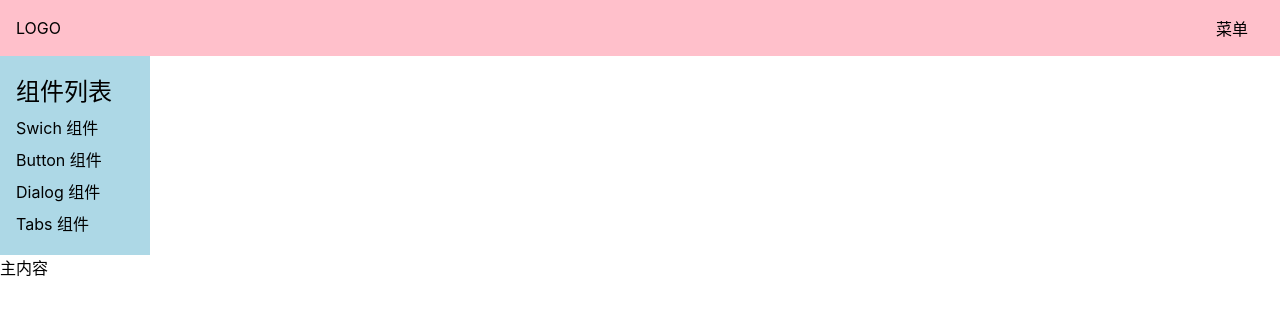
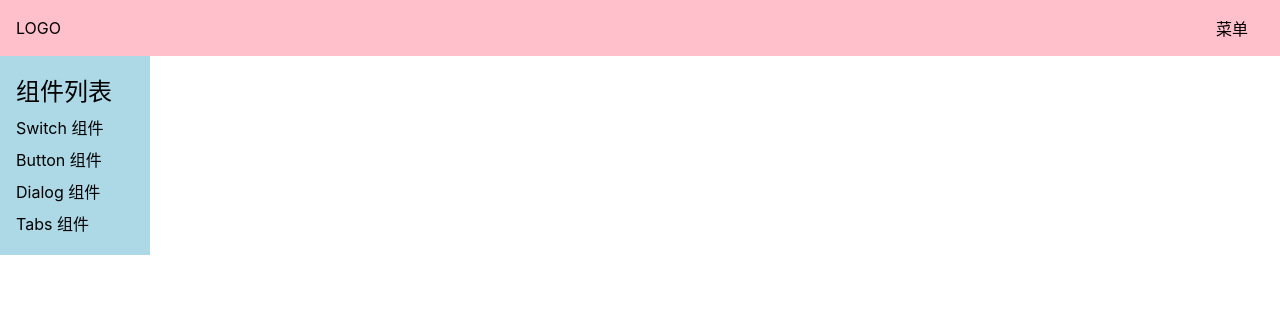
Before and after one commit to xue0211/flurryUI, a Vue app in the folder flurryUI/: page /#/doc in a window 1280 px wide. Shown: the top 314 px of the page. Built offline with nearby package versions, Linux system fonts and the light colour scheme.

Commit message:
路由切换后，关闭aside

```diff
--- a/flurryUI/src/App.vue
+++ b/flurryUI/src/App.vue
@@ -1,18 +1,24 @@
 <template>
- <router-view />
+  <router-view />
 </template>
 
 <script lang="ts">
 import { provide, ref } from 'vue';
+import { router } from './router';
 
 
 export default {
   name: 'App',
-  setup(){
+  setup() {
     const width = document.documentElement.
-    clientWidth;
+      clientWidth;
     const asideVisible = ref(width <= 500 ? false : true)
     provide('asideVisible', asideVisible)  //set
+    router.afterEach(() => {
+      if (width <= 500) {
+        asideVisible.value = false
+      }
+    });
   }
 }
 </script>
--- /dev/null
+++ b/flurryUI/src/components/SwitchDemo.vue
@@ -0,0 +1,5 @@
+<template>
+    <div>
+        Switch 的文档
+    </div>
+</template>
--- a/flurryUI/src/main.ts
+++ b/flurryUI/src/main.ts
@@ -1,19 +1,11 @@
 import { createApp } from 'vue'
 import App from './App.vue'
 import './index.scss'
-import {createWebHashHistory,
-createRouter} from'vue-router'
-import Home from './views/Home.vue'
-import Doc from './views/Doc.vue'
+import { router } from './router'
 
-const history = createWebHashHistory()
-const router = createRouter({
-    history: history,
-    routes:[
-        {path: '/', component: Home},
-        {path: '/doc', component: Doc}
-    ]
-})
+
+
+
 
 
 const app = createApp(App)
--- /dev/null
+++ b/flurryUI/src/router.ts
@@ -0,0 +1,21 @@
+import {
+    createWebHashHistory,
+    createRouter
+} from 'vue-router'
+import Home from './views/Home.vue'
+import Doc from './views/Doc.vue'
+import SwitchDemo from './components/SwitchDemo.vue'
+
+
+const history = createWebHashHistory()
+export const router = createRouter({
+    history: history,
+    routes: [
+        { path: '/', component: Home },
+        {
+            path: '/doc', component: Doc, children: [
+                { path: 'switch', component: SwitchDemo }
+            ]
+        }
+    ]
+})
--- a/flurryUI/src/views/Doc.vue
+++ b/flurryUI/src/views/Doc.vue
@@ -5,13 +5,15 @@
             <aside v-if="asideVisible">
                 <h2>组件列表</h2>
                 <ol>
-                    <li><router-link to="/doc/swich">Swich 组件</router-link></li>
+                    <li><router-link to="/doc/switch">Switch 组件</router-link></li>
                     <li><router-link to="/doc/button">Button 组件</router-link></li>
                     <li><router-link to="/doc/dialog">Dialog 组件</router-link></li>
                     <li><router-link to="/doc/tabs">Tabs 组件</router-link></li>
                 </ol>
             </aside>
-            <main>主内容</main>
+            <main>
+                <router-view/>
+            </main>
         </div>
     </div>
 </template>
```
Also changed, not shown: flurryUI/src/components/Topnav.vue (+25 -12 lines).
